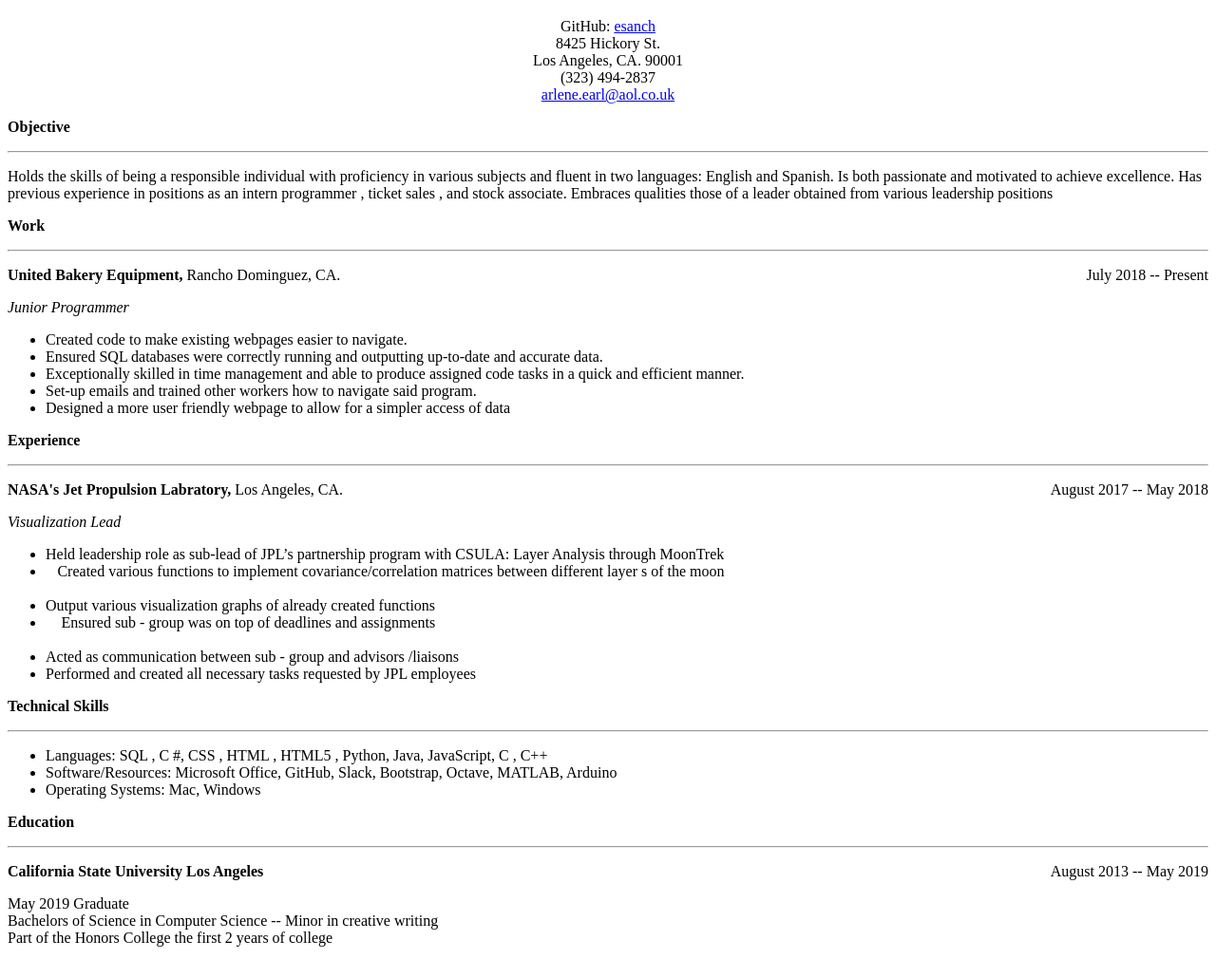
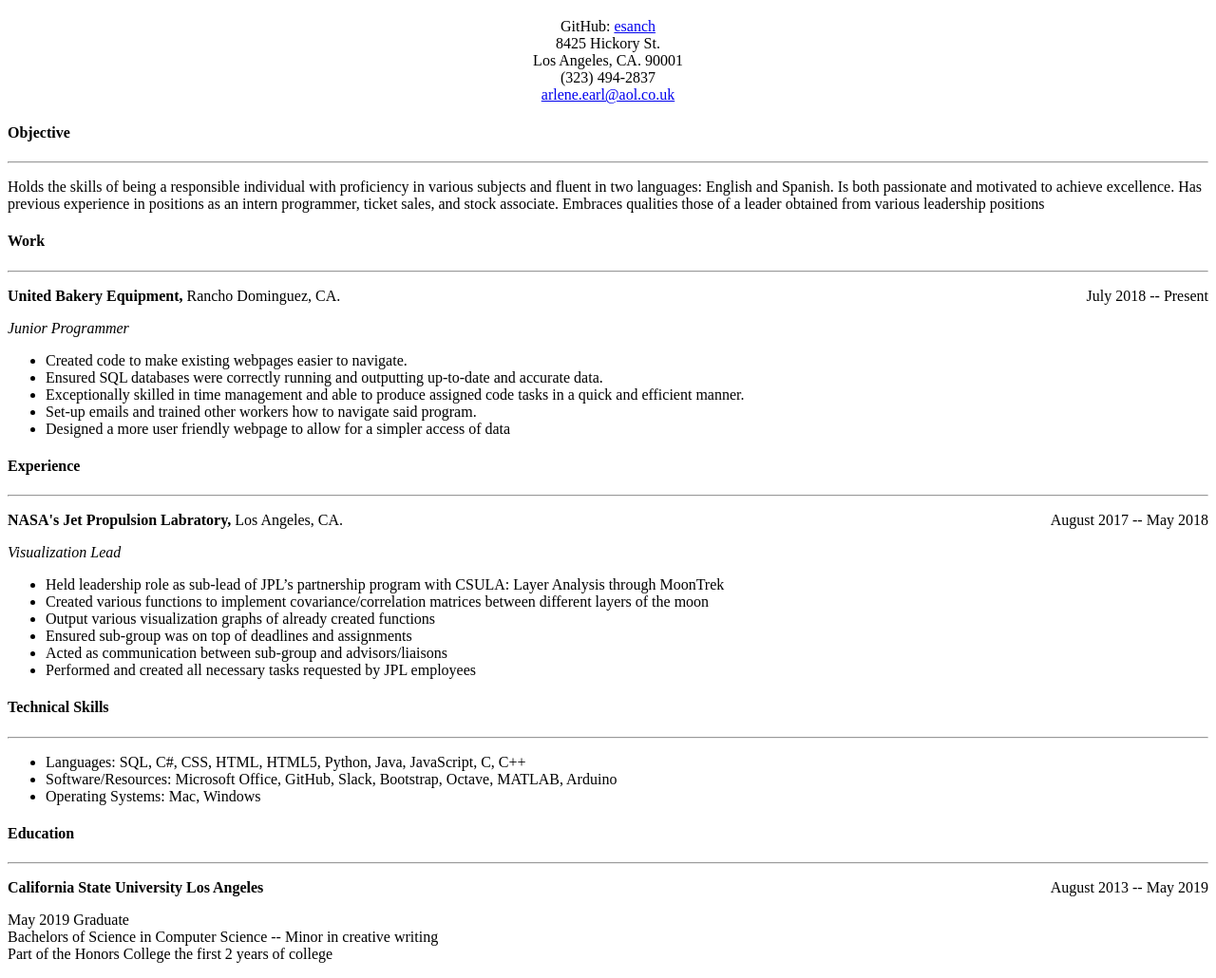
Before and after one commit to esanch/eearl, a plain HTML site: page resume/index.html in a window 1280 px wide. Shown: the part 47-1077 px from the top of the page at 95% size. Drawn offline with Linux system fonts and the light colour scheme.

Commit message:
Update index.html
Uploaded full resume as HTML

```diff
--- a/resume/index.html
+++ b/resume/index.html
@@ -21,21 +21,20 @@
   </br>
   <a href="mailto:arlene.earl@aol.co.uk"> arlene.earl@aol.co.uk </a>
   </center>
-<p><strong> Objective </strong> </p>
+
+  <h4>
+    <strong> Objective </strong>
+  </h4>
   <hr>
   <p>
-Holds the skills of being a responsible individual with proficiency in various subjects and fluent in
-two languages: English and
-Spanish. Is both passionate and motivated to achieve excellence.
-Has previous experience in positions as an intern
-programmer
-,
-ticket sales
-, and stock associate.
-Embraces qualities those of a leader obtained from various leadership positions
+    Holds the skills of being a responsible individual with proficiency in various subjects and fluent in two languages: English and Spanish.
+    Is both passionate and motivated to achieve excellence. Has previous experience in positions as an intern programmer, ticket sales,
+    and stock associate. Embraces qualities those of a leader obtained from various leadership positions
   </p>
 
-<p><strong> Work </strong> </p>
+  <h4>
+    <strong> Work </strong>
+  </h4>
   <hr>
   <p style="text-align:left;">
     <strong> United Bakery Equipment,</strong> Rancho Dominguez, CA.
@@ -51,66 +50,40 @@ Embraces qualities those of a leader obtained from various leadership positions
     <li>Set-up emails and trained other workers how to navigate said program.</li>
     <li>Designed a more user friendly webpage to allow for a simpler access of data</li>
   </ul>
-<p><strong> Experience </strong> </p>
+
+  <h4>
+    <strong> Experience </strong>
+  </h4>
   <hr>
   <p style="text-align:left;">
     <strong> NASA's Jet Propulsion Labratory,</strong> Los Angeles, CA.
     <span style="float:right;">August 2017 -- May 2018</span>
   </p>
+  <p style="test-align:left;">
     <i>Visualization Lead</i>
+  </p>
   <ul>
-<li>Held leadership role as sub-lead of JPL’s partnership program with CSULA: Layer
-Analysis through MoonTrek</li>
-<li>Created various functions to
-implement covariance/correlation matrices between
-different
-layer
-s
-of the moon</li>
-<li>
-Output various
-visualization graphs of already created functions</li>
-<li>
-
-Ensured sub
--
-group was on top of deadlines and assignments </li>
-<li>
-Acted as communication between sub
--
-group and advisors
-/liaisons
-</li>
-<li>
-Performed and created all necessary tasks requested by JPL employees</li>
+    <li>Held leadership role as sub-lead of JPL’s partnership program with CSULA: Layer Analysis through MoonTrek</li>
+    <li>Created various functions to implement covariance/correlation matrices between different layers of the moon</li>
+    <li>Output various visualization graphs of already created functions</li>
+    <li>Ensured sub-group was on top of deadlines and assignments </li>
+    <li>Acted as communication between sub-group and advisors/liaisons</li>
+    <li>Performed and created all necessary tasks requested by JPL employees</li>
   </ul>
-<p><strong> Technical Skills </strong> </p>
+
+  <h4>
+    <strong> Technical Skills </strong>
+  </h4>
   <hr>
   <ul>
-<li>Languages:
-SQL
-,
-C
-#,
-CSS
-,
-HTML
-,
-HTML5
-,
-Python, Java, JavaScript,
-C
-, C++
-</li>
-<li>
-Software/Resources: Microsoft Office,
-GitHub, Slack, Bootstrap,
-Octave, MATLAB, Arduino
-</li><li>
-Operating Systems: Mac, Windows
-</li>
+    <li>Languages: SQL, C#, CSS, HTML, HTML5, Python, Java, JavaScript, C, C++</li>
+    <li>Software/Resources: Microsoft Office, GitHub, Slack, Bootstrap, Octave, MATLAB, Arduino</li>
+    <li>Operating Systems: Mac, Windows</li>
   </ul>
-<p><strong> Education </strong> </p>
+
+  <h4>
+    <strong> Education </strong>
+  </h4>
   <hr>
   <p style="text-align:left;">
     <strong> California State University Los Angeles</strong>
@@ -119,11 +92,8 @@ Operating Systems: Mac, Windows
   <p>
     May 2019 Graduate
     <br>
-Bachelors
-of Science in
-Computer Science
---
-Minor in creative writing
+    Bachelors of Science in Computer Science -- Minor in creative writing
     <br>
     Part of the Honors College the first 2 years of college
   </p>
+</body>
```
Lines whose indentation alone changed are shown as unchanged.
